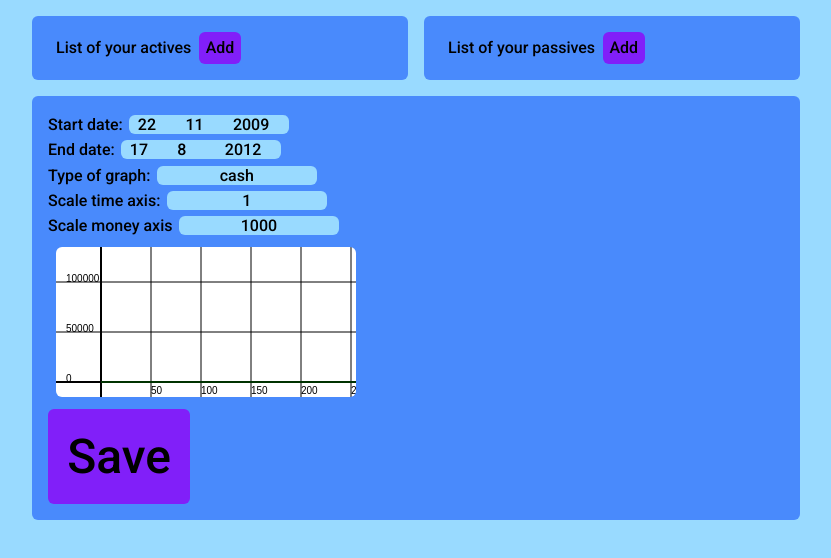
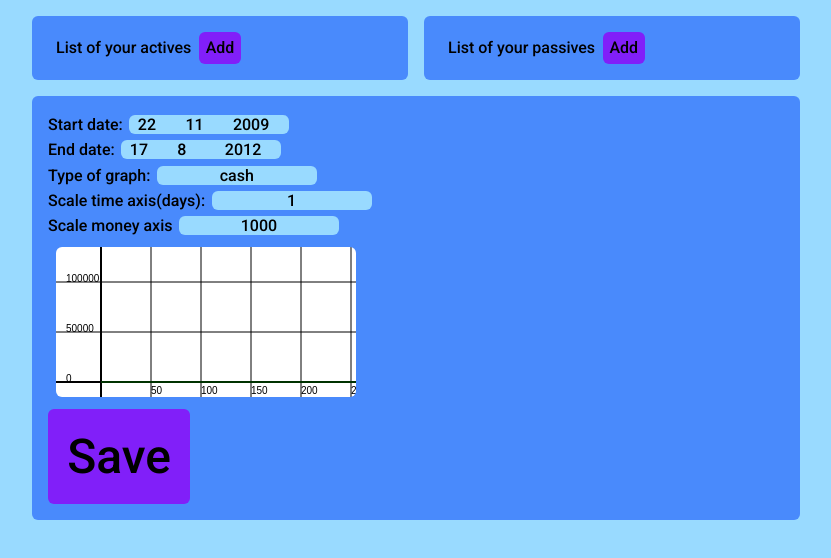
Before and after one commit to maksimPhilippov/finace-calculator, a React (Create React App) app: page / in a window 1280 px wide. Shown: the top 558 px of the page, without its empty margins (224-1055 px from the left). Built offline with nearby package versions, Linux system fonts and the light colour scheme.

Commit message:
add time label

```diff
--- a/src/components/Diagram.tsx
+++ b/src/components/Diagram.tsx
@@ -89,7 +89,7 @@ export default function Diagram(prop: DiagramProp) {
         <GraphTypeSelector currentValue={graphType} setChose={setGraphType} />
       </div>
       <div>
-        Scale time axis:
+        Scale time axis(days):
         <input
           type="text"
           value={timeScale}
```
